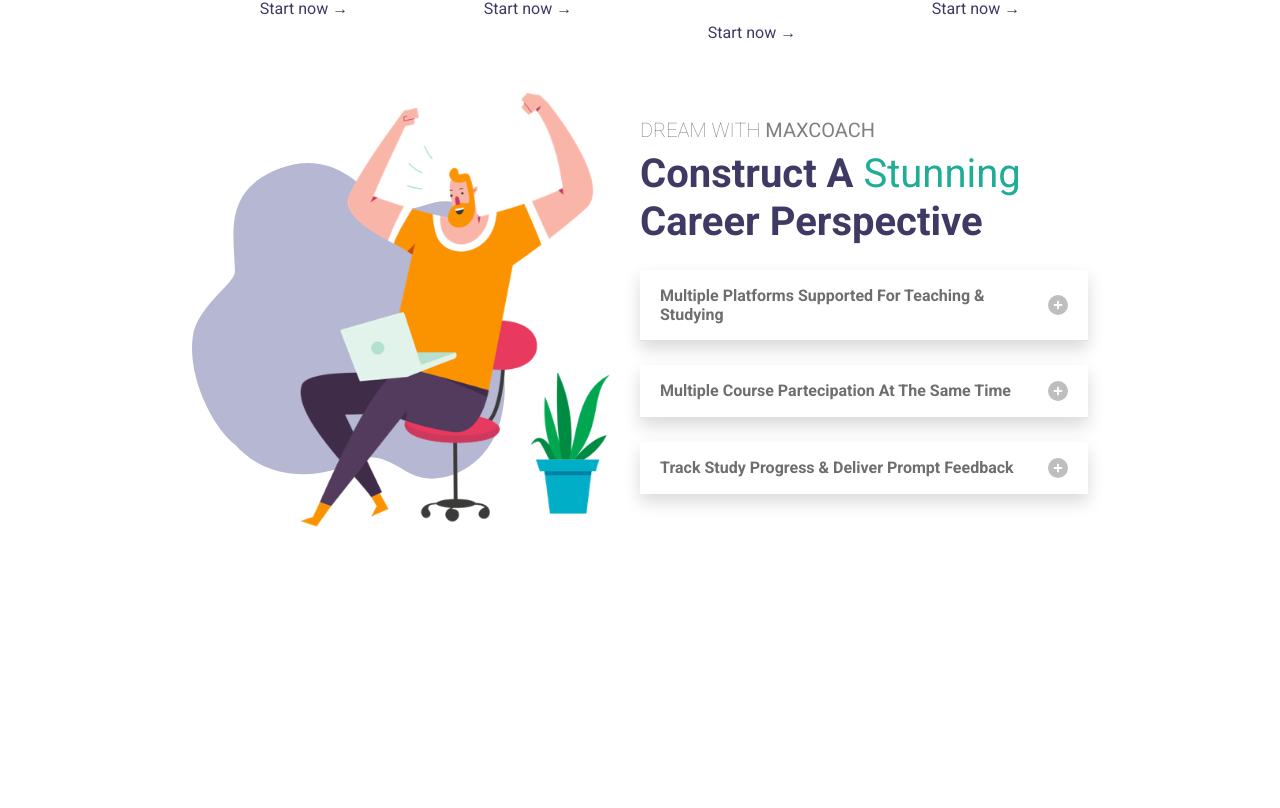
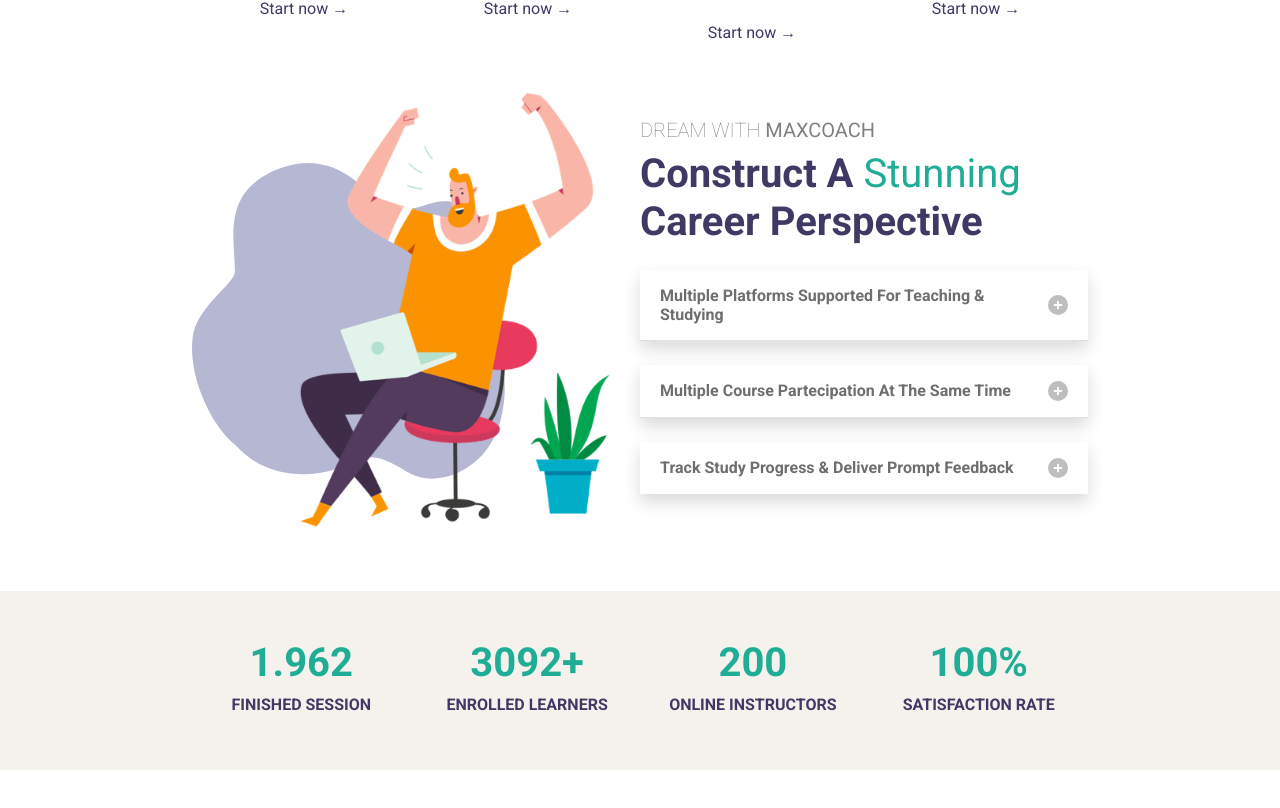
Before and after one commit to BernardoCosmi/proj-html-vuejs, a Vue app: page / in a window 1280 px wide. Shown: the part 1135-1943 px from the top of the page. Before the commit the page ends 1694 px from the top, so only its background shows below. Built offline with nearby package versions, Linux system fonts and the light colour scheme.

Commit message:
feat: course general data section

```diff
--- a/src/components/AppMain/AppMain.vue
+++ b/src/components/AppMain/AppMain.vue
@@ -1,6 +1,8 @@
 <script>
 import SectionOne from "./AppMainSection/SectionOne.vue"
 import SectionTwo from "./AppMainSection/SectionTwo.vue"
+import SectionThree from "./AppMainSection/SectionThree.vue"
+
 
 import { store } from '../../store';
 
@@ -9,7 +11,8 @@ export default {
   name: "AppMain",
   components:{
     SectionOne,
-    SectionTwo
+    SectionTwo,
+    SectionThree
   },
   data() {
     return {
@@ -22,6 +25,7 @@ export default {
 <template>
   <SectionOne/>
   <SectionTwo/>
+  <SectionThree/>
 </template>
 
 <style lang="scss" scoped>
--- a/src/components/AppMain/AppMainSection/SectionThree.vue
+++ b/src/components/AppMain/AppMainSection/SectionThree.vue
@@ -1,15 +1,49 @@
 <script>
-// import
+import { store } from '../../../store';
 
 export default {
   name: "SectionThree",
+  data() {
+    return {
+      store
+    };
+  }
 };
 </script>
 
 <template>
-  <h1>Hi I'm component</h1>
+  <div class="container-fluid my-5">
+    <div class="section-container py-5">
+      <div class="row">
+        <div v-for="(card, index) in store.infoDataArray " :key="index" class=" col-3">
+          <div class="">
+            <div class="info text-center">
+              <h1>{{ card.data }}</h1>
+              <h5>{{ card.info }}</h5>
+            </div>
+          </div>
+        </div>
+      </div>
+  </div>
+
+  </div>
+
 </template>
 
 <style lang="scss" scoped>
-
+.container-fluid{
+  background-color: #f5f1ed;
+}
+.info{
+  h1{
+    color: #20ad96;
+    font-weight: bold;
+  }
+  h5{
+    text-transform: uppercase;
+    font-size: medium;
+    font-weight: 600;
+    color: #3f3a64 ;
+  }
+}
 </style>
--- a/src/components/AppMain/AppMainSection/SectionTwo.vue
+++ b/src/components/AppMain/AppMainSection/SectionTwo.vue
@@ -1,5 +1,4 @@
 <script>
-// import
 
 export default {
   name: "SectionTwo",
--- a/src/store.js
+++ b/src/store.js
@@ -58,6 +58,12 @@ export const store = reactive({
             text: "Have a passion for graphics and arts? Show your talents with confidence and self-assertiveness",
             link: "#"
         },
+    ],
+    infoDataArray: [
+        { info: "Finished session", data: "1.962" },
+        { info: "Enrolled learners", data: "3092+" },
+        { info: "Online instructors", data: "200" },
+        { info: "Satisfaction rate", data: "100%" }
     ]
 
 });
```
